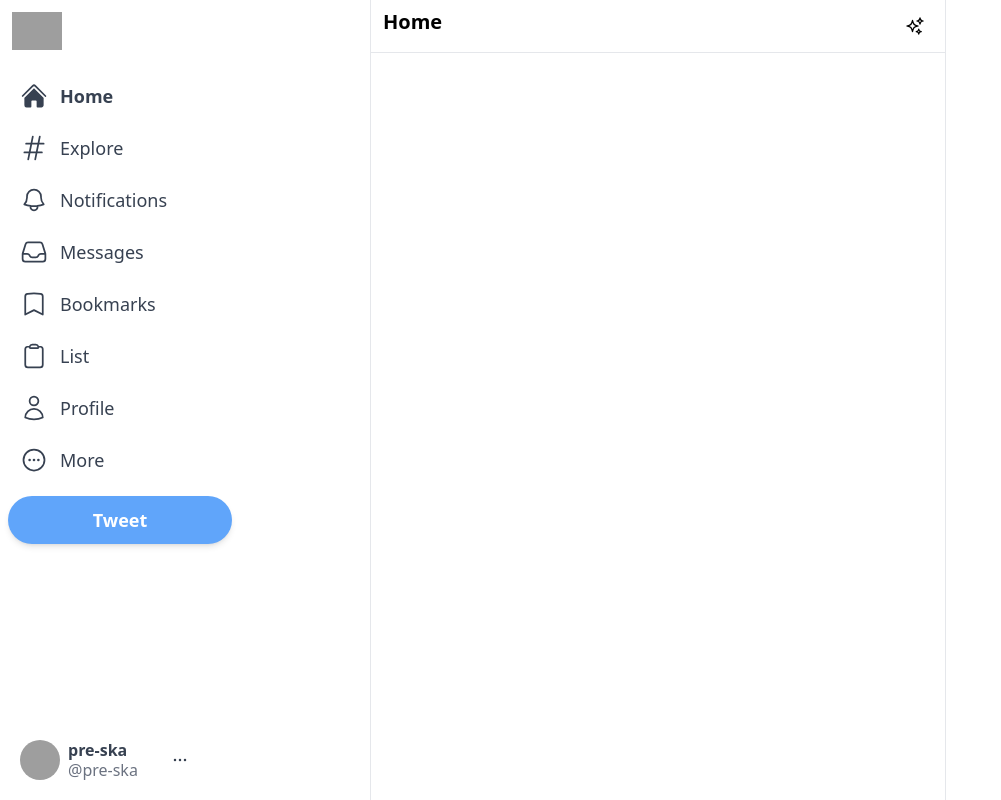
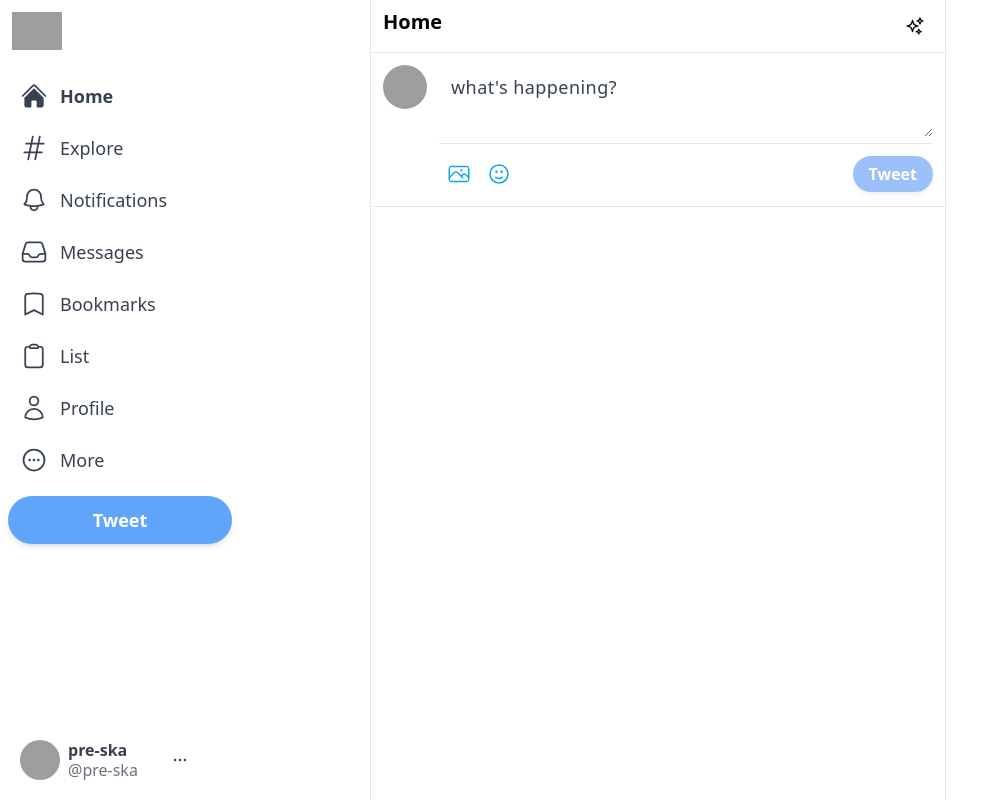
Before and after one commit to pre-ska/twitter-clone, a Next.js app: page / in a window 1280 px wide. Shown: the whole page, without its empty margins (0-1001 px from the left). Built offline with nearby package versions, Linux system fonts and the light colour scheme; grey boxes are pictures that could not be loaded.

Commit message:
input section on feed

```diff
--- a/components/Feed.js
+++ b/components/Feed.js
@@ -1,5 +1,6 @@
 import { SparklesIcon } from '@heroicons/react/24/outline';
 import React from 'react';
+import Input from './Input';
 
 function Feed() {
   return (
@@ -16,6 +17,8 @@
           <SparklesIcon className="h-5" />
         </div>
       </div>
+
+      <Input />
     </div>
   );
 }
--- /dev/null
+++ b/components/Input.js
@@ -0,0 +1,40 @@
+import { FaceSmileIcon, PhotoIcon } from '@heroicons/react/24/outline';
+import React from 'react';
+
+function Input() {
+  return (
+    <div className="flex  border-b border-gray-200 p-3 space-x-3">
+      <img
+        src="https://avatars.githubusercontent.com/u/18500014"
+        alt="user logo"
+        className="h-11 w-11 rounded-full cursor-pointer hover:brightness-95"
+      />
+      <div className="w-full divide-y divide-gray-200">
+        <div className="">
+          <textarea
+            rows="2"
+            className="w-full border-none focus:ring-0 text-lg placeholder-gray-700 tracking-wide
+             min-h-[50px] text-gray-700"
+            placeholder="what's happening?"
+          />
+        </div>
+        <div className="flex items-center justify-between pt-2.5">
+          <div className="flex">
+            <PhotoIcon className="h-10 w-10 hoverEffect p-2 text-sky-500 hover:bg-sky-100" />
+            <FaceSmileIcon className="h-10 w-10 hoverEffect p-2 text-sky-500 hover:bg-sky-100" />
+          </div>
+          <button
+            disabled
+            className="bg-blue-500 text-white px-4
+          py-1.5 rounded-full font-bold shadow-md hover:brightness-95
+          disabled:opacity-50"
+          >
+            Tweet
+          </button>
+        </div>
+      </div>
+    </div>
+  );
+}
+
+export default Input;
--- a/components/Sidebar.js
+++ b/components/Sidebar.js
@@ -46,7 +46,7 @@
 
       <div className="hoverEffect text-gray-700 flex items-center justify-center xl:justify-start mt-auto">
         <Image
-          src="https://avatars.githubusercontent.com/u/18500014?v=4"
+          src="https://avatars.githubusercontent.com/u/18500014"
           alt="user image"
           width="50"
           height="50"
--- a/package.json
+++ b/package.json
@@ -18,6 +18,7 @@
     "react-dom": "18.2.0"
   },
   "devDependencies": {
+    "@tailwindcss/forms": "^0.5.3",
     "autoprefixer": "^10.4.13",
     "postcss": "^8.4.20",
     "tailwindcss": "^3.2.4"
--- a/tailwind.config.js
+++ b/tailwind.config.js
@@ -7,5 +7,5 @@
   theme: {
     extend: {},
   },
-  plugins: [],
+  plugins: [require('@tailwindcss/forms')],
 };
```
Also changed, not shown: 1 other file (tests, documents, lock files or other folders).
